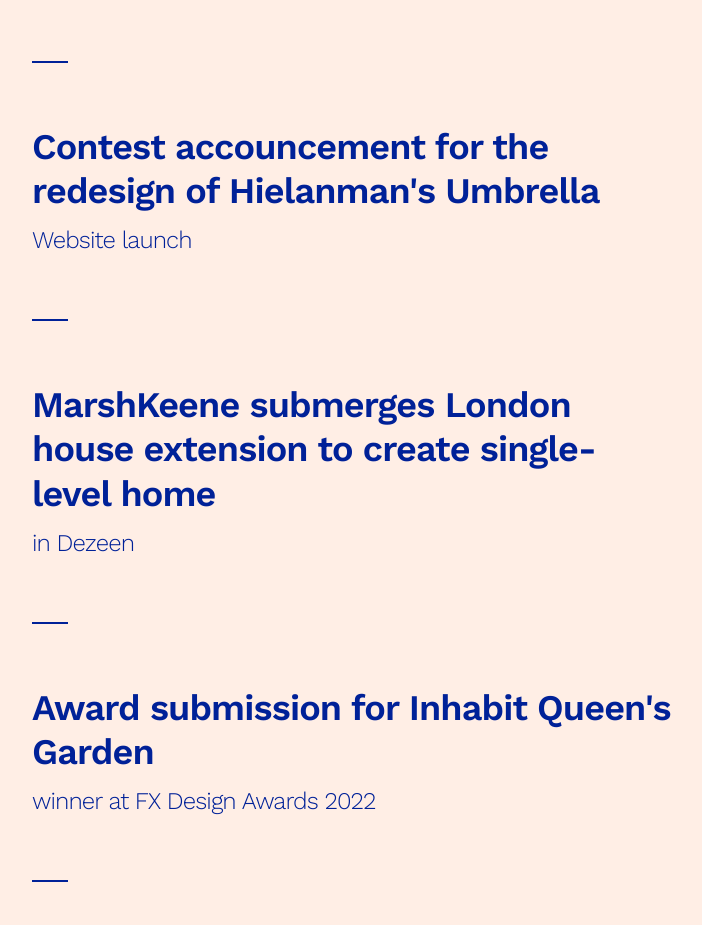
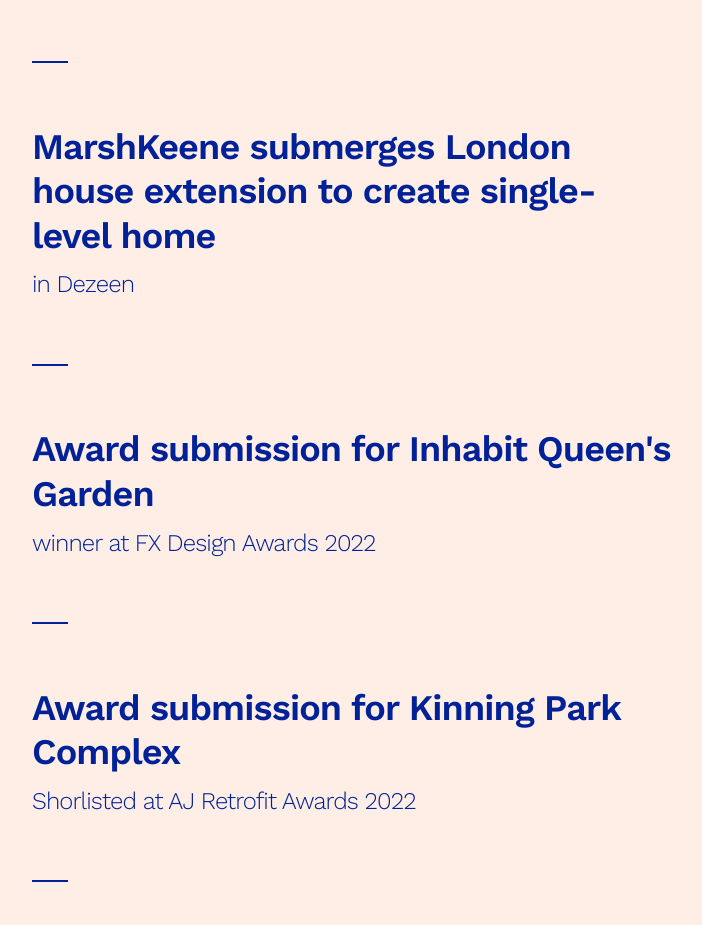
Before and after one commit to jaishwarya71/jaishwarya71.github.io, a plain HTML site: page index.html in a window 1280 px wide. Shown: the part 1205-2130 px from the top of the page, without its empty margins (288-990 px from the left). Drawn offline with nearby package versions, Linux system fonts and the light colour scheme.

Commit message:
Now saved

```diff
--- a/index.html
+++ b/index.html
@@ -245,13 +245,6 @@
           </div>
 
           <div class="article">
-              <h1>
-                <a href="https://www.hielanmansumbrelladesignenhancement.com/" target="_blank">Contest accouncement for the redesign of Hielanman's Umbrella</a>
-              </h1>
-              <h3>Website launch</h3>
-          </div>
-
-          <div class="article">
                 <h1>
                   <a href="https://www.dezeen.com/2023/02/08/marshkeene-submerges-london-house-extension-to-create-single-level-home/" target="_blank">MarshKeene submerges London house extension to create single-level home</a>
                 </h1>
```
